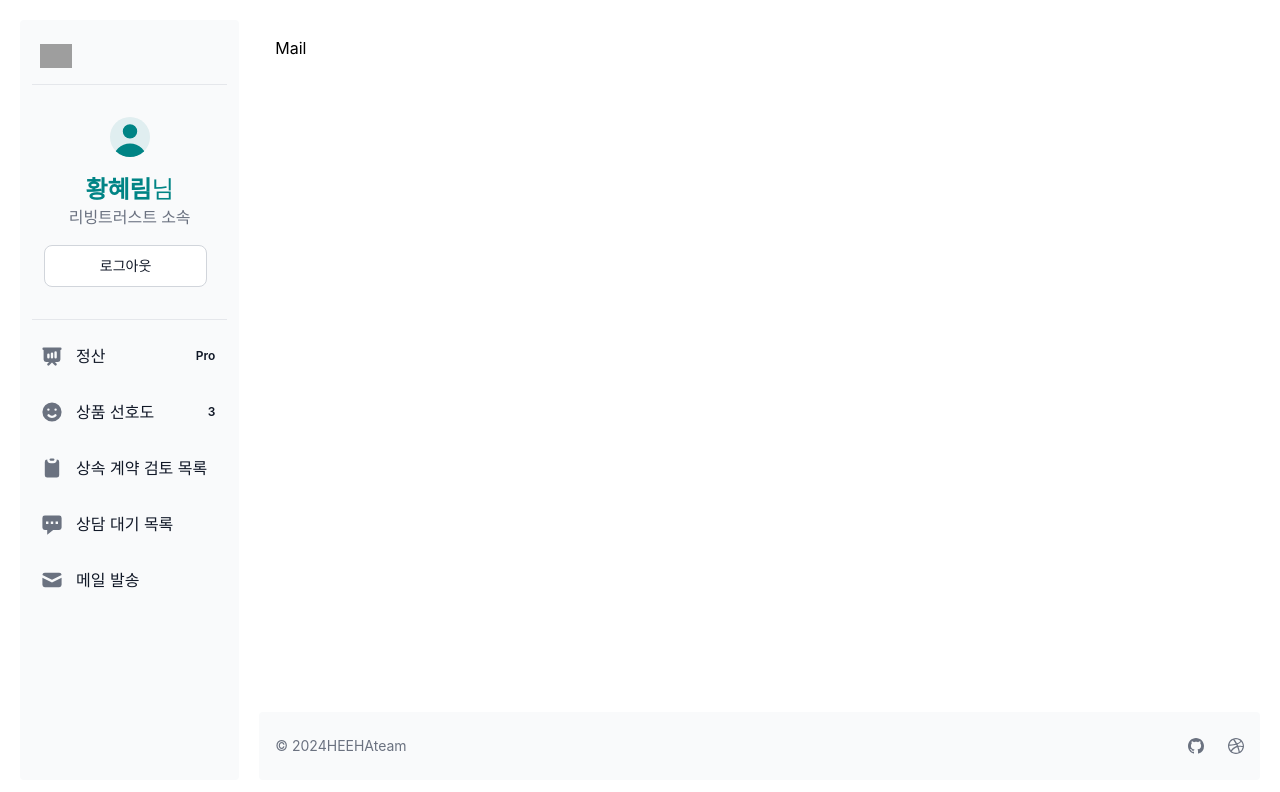
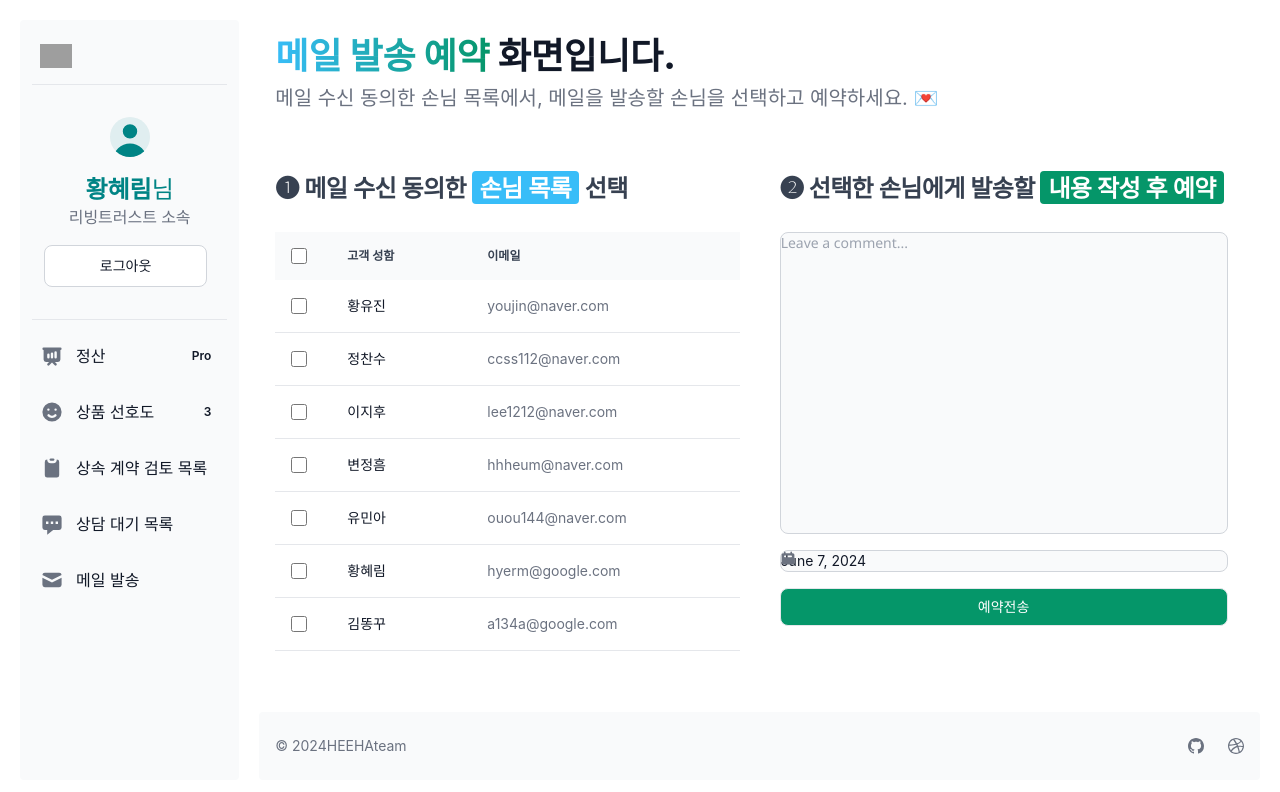
Before and after one commit to hee-ha/hana-heritage-FE, a React (Create React App) app: page /admin/mail in a window 1280 px wide. Shown: the top 792 px of the page. Built offline with nearby package versions, Linux system fonts and the light colour scheme; grey boxes are pictures that could not be loaded.

Commit message:
feat : 메일 발송 예약 화면

```diff
--- a/src/pages/admin/Mail.jsx
+++ b/src/pages/admin/Mail.jsx
@@ -1,9 +1,121 @@
 import React from "react";
+import { Button, Textarea, Datepicker } from "flowbite-react";
 
 const Mail = () => {
+  const customerList = [
+    { id: 1, name: "황유진", email: "youjin@naver.com" },
+    { id: 2, name: "정찬수", email: "ccss112@naver.com" },
+    { id: 3, name: "이지후", email: "lee1212@naver.com" },
+    { id: 4, name: "변정흠", email: "hhheum@naver.com" },
+    { id: 5, name: "유민아", email: "ouou144@naver.com" },
+    { id: 6, name: "황혜림", email: "hyerm@google.com" },
+    { id: 7, name: "김똥꾸", email: "a134a@google.com" },
+  ];
+
   return (
-    <div>
-      <h1>Mail</h1>
+    <div className="w-full space-y-16">
+      <div className="space-y-2">
+        <h1 className="text-1xl font-extrabold text-gray-900 dark:text-white md:text-2xl lg:text-4xl">
+          <span className="text-transparent bg-clip-text bg-gradient-to-r to-emerald-600 from-sky-400">
+            메일 발송 예약
+          </span>{" "}
+          화면입니다.
+        </h1>
+        <p className="text-lg font-normal text-gray-500 lg:text-xl dark:text-gray-400">
+          메일 수신 동의한 손님 목록에서, 메일을 발송할 손님을 선택하고
+          예약하세요. 💌
+        </p>
+      </div>
+
+      <div className="grid grid-cols-2 gap-10">
+        <div className="relative rounded-lg">
+          <h1 className="mb-8 text-2xl font-semibold font-sans leading-none tracking-tight text-gray-700  dark:text-white">
+            ➊ 메일 수신 동의한{" "}
+            <mark className="px-2 text-white bg-sky-400 rounded">
+              손님 목록
+            </mark>{" "}
+            선택
+          </h1>
+
+          <table className="w-full text-sm text-left rtl:text-right text-gray-500 dark:text-gray-400">
+            <thead className="text-xs text-gray-700 uppercase bg-gray-50 dark:bg-gray-700 dark:text-gray-400">
+              <tr>
+                <th scope="col" className="p-4">
+                  <div className="flex items-center">
+                    <input
+                      id="checkbox-all-search"
+                      type="checkbox"
+                      className="w-4 h-4 text-blue-600 bg-gray-100 border-gray-300 rounded focus:ring-blue-500 dark:focus:ring-blue-600 dark:ring-offset-gray-800 dark:focus:ring-offset-gray-800 focus:ring-2 dark:bg-gray-700 dark:border-gray-600"
+                    />
+                    <label for="checkbox-all-search" className="sr-only">
+                      checkbox
+                    </label>
+                  </div>
+                </th>
+                <th scope="col" className="px-6 py-3">
+                  고객 성함
+                </th>
+                <th scope="col" className="px-6 py-3">
+                  이메일
+                </th>
+              </tr>
+            </thead>
+            <tbody>
+              {customerList.map((customer) => (
+                <tr
+                  key={customer.id}
+                  className="bg-white border-b dark:bg-gray-800 dark:border-gray-700 hover:bg-gray-50 dark:hover:bg-gray-600"
+                >
+                  <td className="w-4 p-4">
+                    <div className="flex items-center">
+                      <input
+                        id={`checkbox-table-search-${customer.id}`}
+                        type="checkbox"
+                        className="w-4 h-4 text-blue-600 bg-gray-100 border-gray-300 rounded focus:ring-blue-500 dark:focus:ring-blue-600 dark:ring-offset-gray-800 dark:focus:ring-offset-gray-800 focus:ring-2 dark:bg-gray-700 dark:border-gray-600"
+                      />
+                      <label
+                        htmlFor={`checkbox-table-search-${customer.id}`}
+                        className="sr-only"
+                      >
+                        checkbox
+                      </label>
+                    </div>
+                  </td>
+                  <th
+                    scope="row"
+                    className="px-6 py-4 font-medium text-gray-900 whitespace-nowrap dark:text-white"
+                  >
+                    {customer.name}
+                  </th>
+                  <td className="px-6 py-4">{customer.email}</td>
+                </tr>
+              ))}
+            </tbody>
+          </table>
+        </div>
+        <div>
+          <h1 className="mb-8 text-2xl font-semibold font-sans leading-none tracking-tight text-gray-700  dark:text-white">
+            ➋ 선택한 손님에게 발송할{" "}
+            <mark className="px-2 text-white bg-emerald-600 rounded">
+              내용 작성 후 예약
+            </mark>
+          </h1>
+          <div className="max-w-md">
+            <Textarea
+              id="comment"
+              className="resize-none font-noto mb-4"
+              placeholder="Leave a comment..."
+              required
+              rows={15}
+            />
+            <Datepicker title="메일 발송 예약일" />
+
+            <Button type="submit" className="w-full mt-4 bg-emerald-600">
+              예약전송
+            </Button>
+          </div>
+        </div>
+      </div>
     </div>
   );
 };
```
